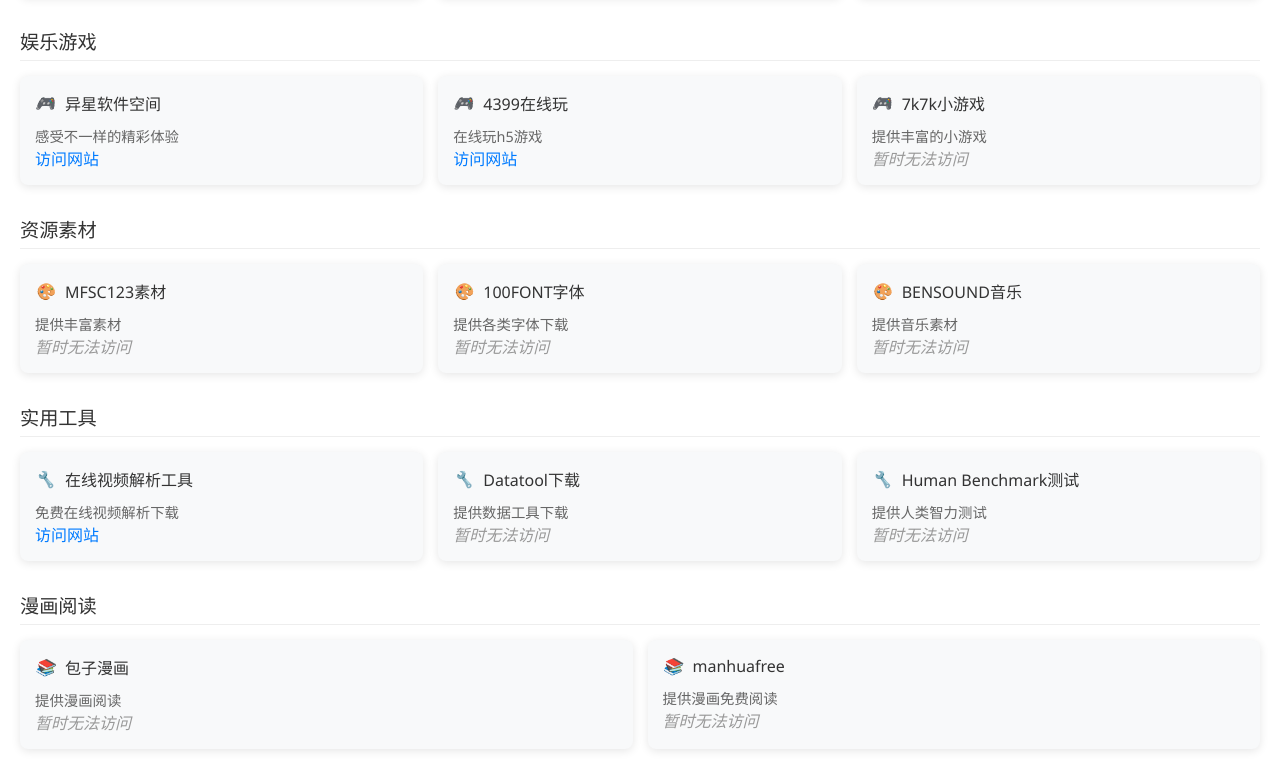
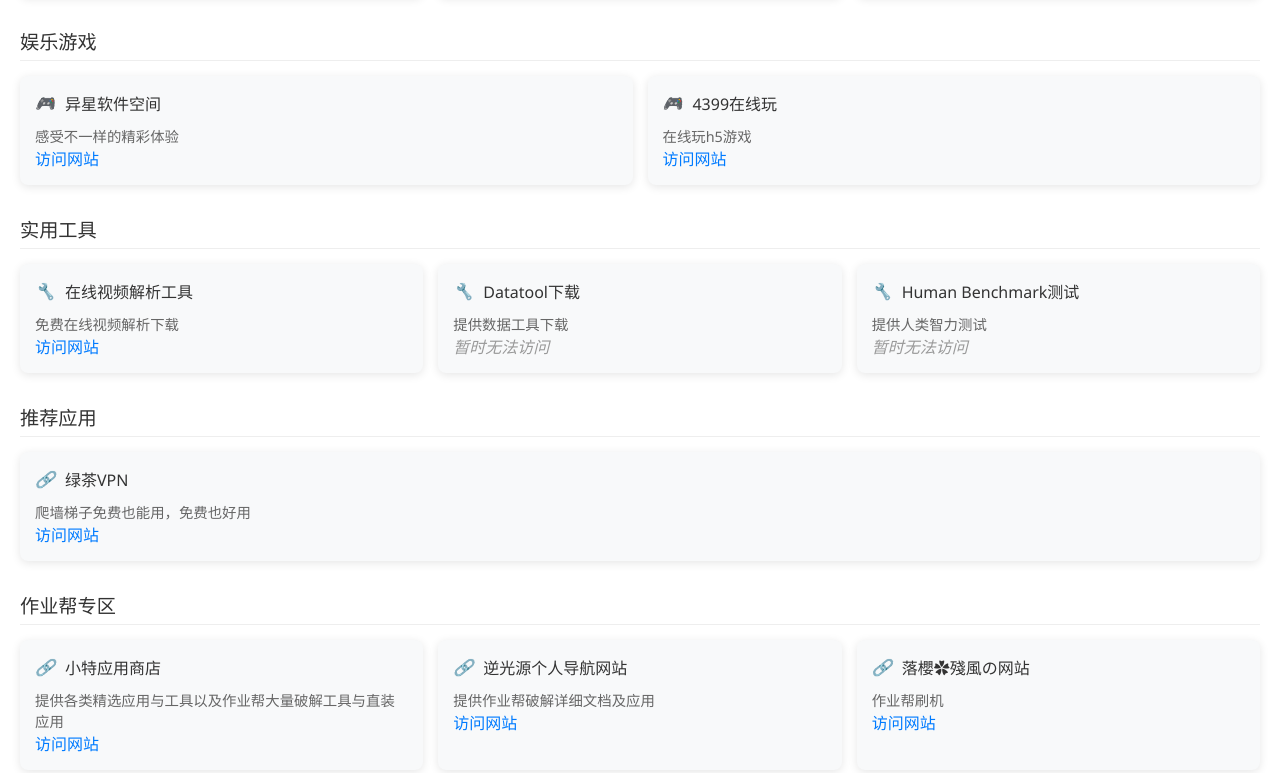
Before and after one commit to jxsmdcn/BB, a plain HTML site: page index.html in a window 1280 px wide. Shown: the part 509-1282 px from the top of the page. Drawn offline with Linux system fonts and the light colour scheme.

Commit message:
更新 index.html

```diff
--- a/index.html
+++ b/index.html
@@ -206,39 +206,8 @@
             <div class="app-card-desc">在线玩h5游戏</div>
             <a href="https://h.4399.com/wap/?301" class="link-url" target="_blank">访问网站</a>
         </div>
-        <div class="app-card">
-            <div class="app-card-title">
-                <i>🎮</i> 7k7k小游戏
-            </div>
-            <div class="app-card-desc">提供丰富的小游戏</div>
-            <span class="unavailable">暂时无法访问</span>
-        </div>
     </div>
 
-    <div class="section-title">资源素材</div>
-    <div class="app-grid">
-        <div class="app-card">
-            <div class="app-card-title">
-                <i>🎨</i> MFSC123素材
-            </div>
-            <div class="app-card-desc">提供丰富素材</div>
-            <span class="unavailable">暂时无法访问</span>
-        </div>
-        <div class="app-card">
-            <div class="app-card-title">
-                <i>🎨</i> 100FONT字体
-            </div>
-            <div class="app-card-desc">提供各类字体下载</div>
-            <span class="unavailable">暂时无法访问</span>
-        </div>
-        <div class="app-card">
-            <div class="app-card-title">
-                <i>🎨</i> BENSOUND音乐
-            </div>
-            <div class="app-card-desc">提供音乐素材</div>
-            <span class="unavailable">暂时无法访问</span>
-        </div>
-    </div>
 
     <div class="section-title">实用工具</div>
     <div class="app-grid">
@@ -265,23 +234,6 @@
         </div>
     </div>
 
-    <div class="section-title">漫画阅读</div>
-    <div class="app-grid">
-        <div class="app-card">
-            <div class="app-card-title">
-                <i>📚</i> 包子漫画
-            </div>
-            <div class="app-card-desc">提供漫画阅读</div>
-            <span class="unavailable">暂时无法访问</span>
-        </div>
-        <div class="app-card">
-            <div class="app-card-title">
-                <i>📚</i> manhuafree
-            </div>
-            <div class="app-card-desc">提供漫画免费阅读</div>
-            <span class="unavailable">暂时无法访问</span>
-        </div>
-</div>
 
 <div class="section-title">推荐应用</div>
     <div class="app-grid">
```
